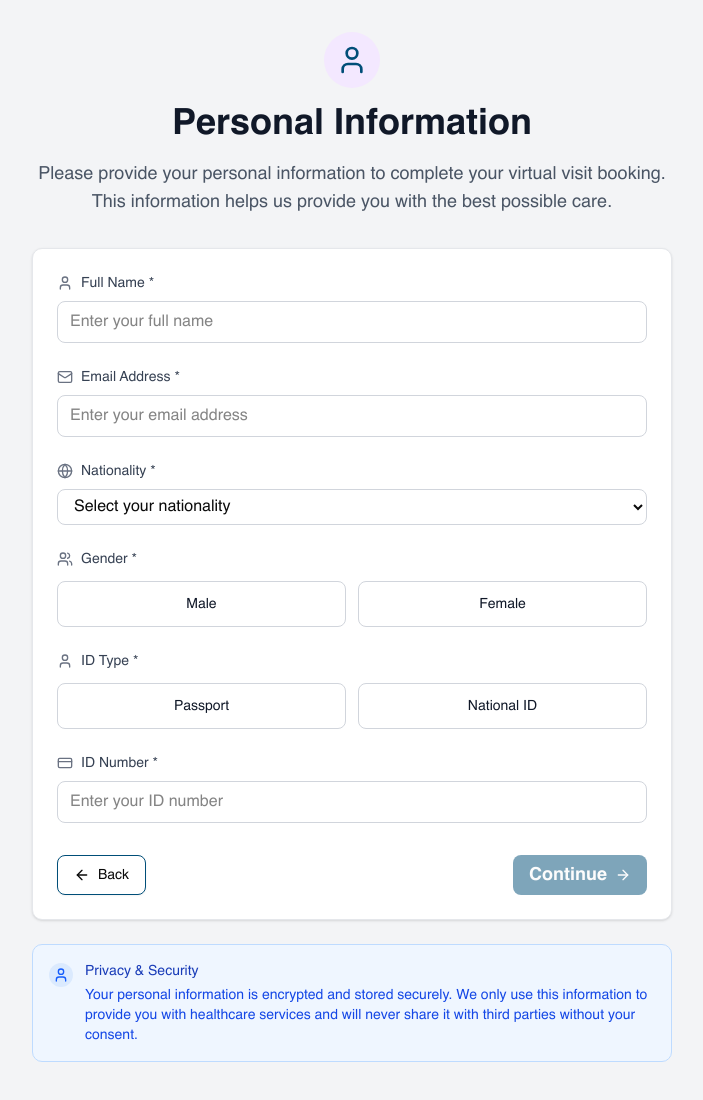
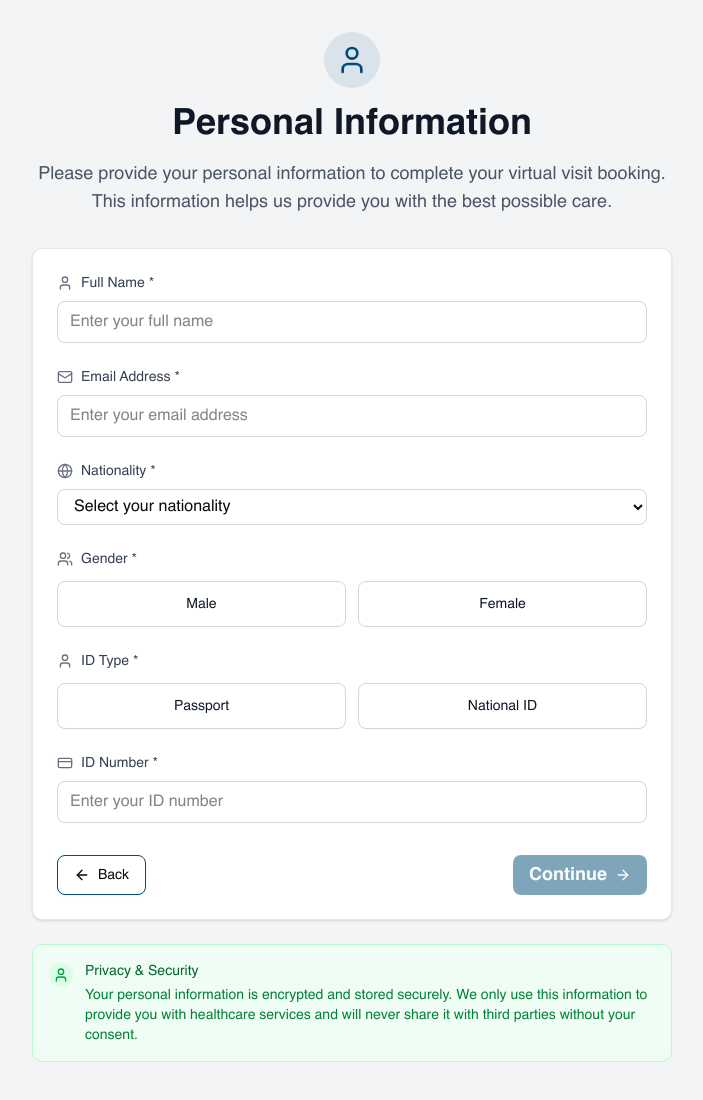
Before and after one commit to Ammar-ovasave/bnoon-telehealth, a Next.js app: page /virtual-visit-info in a window 1280 px wide. Shown: the top 1100 px of the page, without its empty margins (288-991 px from the left). Built offline with nearby package versions, Linux system fonts and the light colour scheme.

Commit message:
update suspense loading status

```diff
--- a/src/app/appointment-confirmation/PageContent.tsx
+++ b/src/app/appointment-confirmation/PageContent.tsx
@@ -6,11 +6,11 @@ import Link from "next/link";
 import { clinicLocations } from "@/models/ClinicModel";
 import { services } from "@/models/ServiceModel";
 import { FC } from "react";
+import { doctors } from "@/models/DoctorModel";
 
 export const PageContent: FC = () => {
   const searchParams = useSearchParams();
 
-  // Get URL parameters for appointment details
   const selectedVisitType = searchParams.get("selectedVisitType") || "Virtual Visit";
   const selectedDoctor = searchParams.get("selectedDoctor") || "Dr. Ahmad Bekar";
   const selectedService = searchParams.get("selectedService") || "General Consultation";
@@ -24,12 +24,13 @@ export const PageContent: FC = () => {
   const idType = searchParams.get("idType") || "National ID";
   const idNumber = searchParams.get("idNumber") || "1234567890";
 
-  // Generate a confirmation number
   const confirmationNumber = `BN${Date.now().toString().slice(-8)}`;
 
   const clinic = clinicLocations.find((clinic) => clinic.id === selectedClinicLocation);
 
   const service = services.find((service) => service.id === selectedService);
+
+  const doctor = doctors.find((doc) => doc.id === selectedDoctor);
 
   return (
     <div className="min-h-screen bg-gray-100 dark:from-gray-900 dark:to-gray-800">
@@ -73,7 +74,7 @@ export const PageContent: FC = () => {
               </div>
               <div className="flex justify-between items-center py-2 border-b border-gray-200 dark:border-gray-700">
                 <span className="text-gray-600 dark:text-gray-400">Doctor</span>
-                <span className="font-medium text-gray-900 dark:text-white">{selectedDoctor}</span>
+                <span className="font-medium text-gray-900 dark:text-white">{doctor?.name}</span>
               </div>
               <div className="flex justify-between items-center py-2 border-b border-gray-200 dark:border-gray-700">
                 <span className="text-gray-600 dark:text-gray-400">Service</span>
--- a/src/app/appointment-confirmation/page.tsx
+++ b/src/app/appointment-confirmation/page.tsx
@@ -1,9 +1,10 @@
 import { Suspense } from "react";
 import { PageContent } from "./PageContent";
+import LoadingPage from "../loading";
 
 export default function AppointmentConfirmationPage() {
   return (
-    <Suspense fallback={<div>Loading...</div>}>
+    <Suspense fallback={<LoadingPage />}>
       <PageContent />
     </Suspense>
   );
--- a/src/app/interest/page.tsx
+++ b/src/app/interest/page.tsx
@@ -1,9 +1,10 @@
 import { Suspense } from "react";
 import { PageContent } from "./PageContent";
+import LoadingPage from "../loading";
 
 export default function InterestPage() {
   return (
-    <Suspense fallback={<div>Loading...</div>}>
+    <Suspense fallback={<LoadingPage />}>
       <PageContent />
     </Suspense>
   );
--- /dev/null
+++ b/src/app/loading.tsx
@@ -0,0 +1,11 @@
+import { FC } from "react";
+
+const LoadingPage: FC = () => {
+  return (
+    <div className="h-screen flex justify-center items-center">
+      <p className="text-neutral-500 text-center">Loading</p>
+    </div>
+  );
+};
+
+export default LoadingPage;
--- a/src/app/page.tsx
+++ b/src/app/page.tsx
@@ -3,6 +3,7 @@ import { Suspense, useMemo } from "react";
 import { groupClinicsByCity } from "@/models/ClinicModel";
 import { MapPinned } from "lucide-react";
 import ClinicCard from "@/components/ClinicCard";
+import LoadingPage from "./loading";
 
 export default function Home() {
   // const [selectedLocation, setSelectedLocation] = useState<string>("");
@@ -39,7 +40,7 @@ export default function Home() {
                 </div>
 
                 {/* Clinics Grid */}
-                <Suspense fallback={<div>Loading...</div>}>
+                <Suspense fallback={<LoadingPage />}>
                   <div className="grid grid-cols-1 md:grid-cols-4 gap-4">
                     {clinics.map((clinic) => (
                       <ClinicCard
--- a/src/app/select-date-and-time/PageContent.tsx
+++ b/src/app/select-date-and-time/PageContent.tsx
@@ -126,7 +126,7 @@ export default function SelectDateAndTimePage() {
           {/* Time Selection */}
           <div className="bg-white dark:bg-gray-800 rounded-lg p-6 shadow-sm border border-gray-200 dark:border-gray-700">
             <div className="flex items-center gap-2 mb-4">
-              <Clock className="h-5 w-5 text-blue-600 dark:text-blue-400" />
+              <Clock className="h-5 w-5 text-primary" />
               <h2 className="text-xl font-semibold text-gray-900 dark:text-white">Select Time</h2>
             </div>
 
--- a/src/app/select-date-and-time/page.tsx
+++ b/src/app/select-date-and-time/page.tsx
@@ -1,9 +1,10 @@
 import { Suspense } from "react";
 import PageContent from "./PageContent";
+import LoadingPage from "../loading";
 
 export default function SelectDateAndTimePage() {
   return (
-    <Suspense fallback={<div>Loading...</div>}>
+    <Suspense fallback={<LoadingPage />}>
       <PageContent />
     </Suspense>
   );
--- a/src/app/select-visit-type/page.tsx
+++ b/src/app/select-visit-type/page.tsx
@@ -1,9 +1,10 @@
 import { Suspense } from "react";
 import { PageContent } from "./SelectVisitPageType";
+import LoadingPage from "../loading";
 
 export default function SelectVisitTypePage() {
   return (
-    <Suspense fallback={<div>Loading...</div>}>
+    <Suspense fallback={<LoadingPage />}>
       <PageContent />
     </Suspense>
   );
--- a/src/app/virtual-visit-info/page.tsx
+++ b/src/app/virtual-visit-info/page.tsx
@@ -153,8 +153,8 @@ export default function VirtualVisitInfoPage() {
         {/* Header */}
         <div className="text-center mb-8">
           <div className="flex justify-center mb-4">
-            <div className="bg-purple-100 dark:bg-purple-900 p-3 rounded-full">
-              <User className="h-8 w-8 text-primary dark:text-purple-400" />
+            <div className="bg-primary/10 p-3 rounded-full">
+              <User className="h-8 w-8 text-primary" />
             </div>
           </div>
           <h1 className="text-4xl font-bold text-gray-900 dark:text-white mb-4">Personal Information</h1>
@@ -351,14 +351,14 @@ export default function VirtualVisitInfoPage() {
         </div>
 
         {/* Information Notice */}
-        <div className="mt-6 bg-blue-50 dark:bg-blue-900/20 rounded-lg p-4 border border-blue-200 dark:border-blue-800">
+        <div className="mt-6 bg-green-50 dark:bg-green-900/20 rounded-lg p-4 border border-green-200 dark:border-green-800">
           <div className="flex items-start gap-3">
-            <div className="bg-blue-100 dark:bg-blue-900 p-1 rounded-full mt-0.5">
-              <User className="h-4 w-4 text-blue-600 dark:text-blue-400" />
+            <div className="bg-green-100 dark:bg-green-900 p-1 rounded-full mt-0.5">
+              <User className="h-4 w-4 text-green-600 dark:text-green-400" />
             </div>
             <div>
-              <h4 className="text-sm font-medium text-blue-800 dark:text-blue-200 mb-1">Privacy & Security</h4>
-              <p className="text-sm text-blue-700 dark:text-blue-300">
+              <h4 className="text-sm font-medium text-green-800 dark:text-green-200 mb-1">Privacy & Security</h4>
+              <p className="text-sm text-green-700 dark:text-green-300">
                 Your personal information is encrypted and stored securely. We only use this information to provide you with
                 healthcare services and will never share it with third parties without your consent.
               </p>
```
Also changed, not shown: 1 other file (tests, documents, lock files or other folders).
